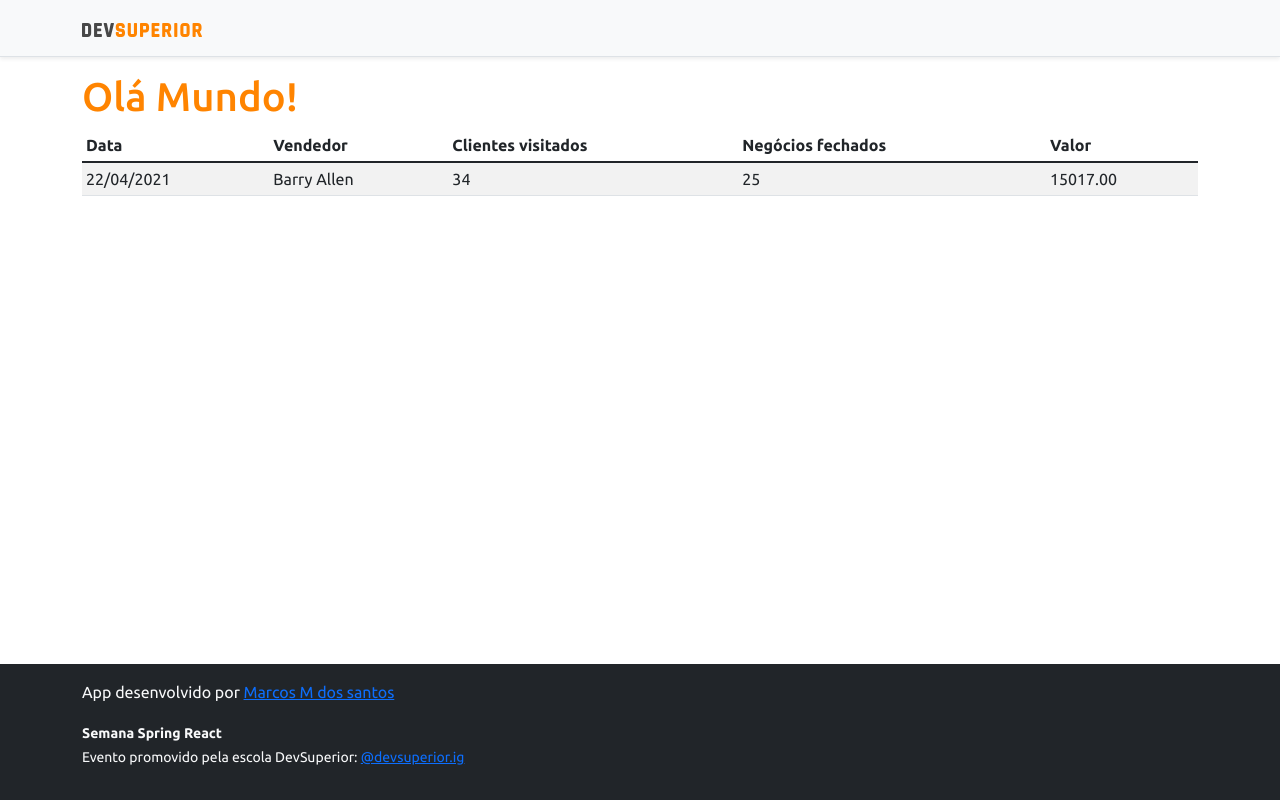
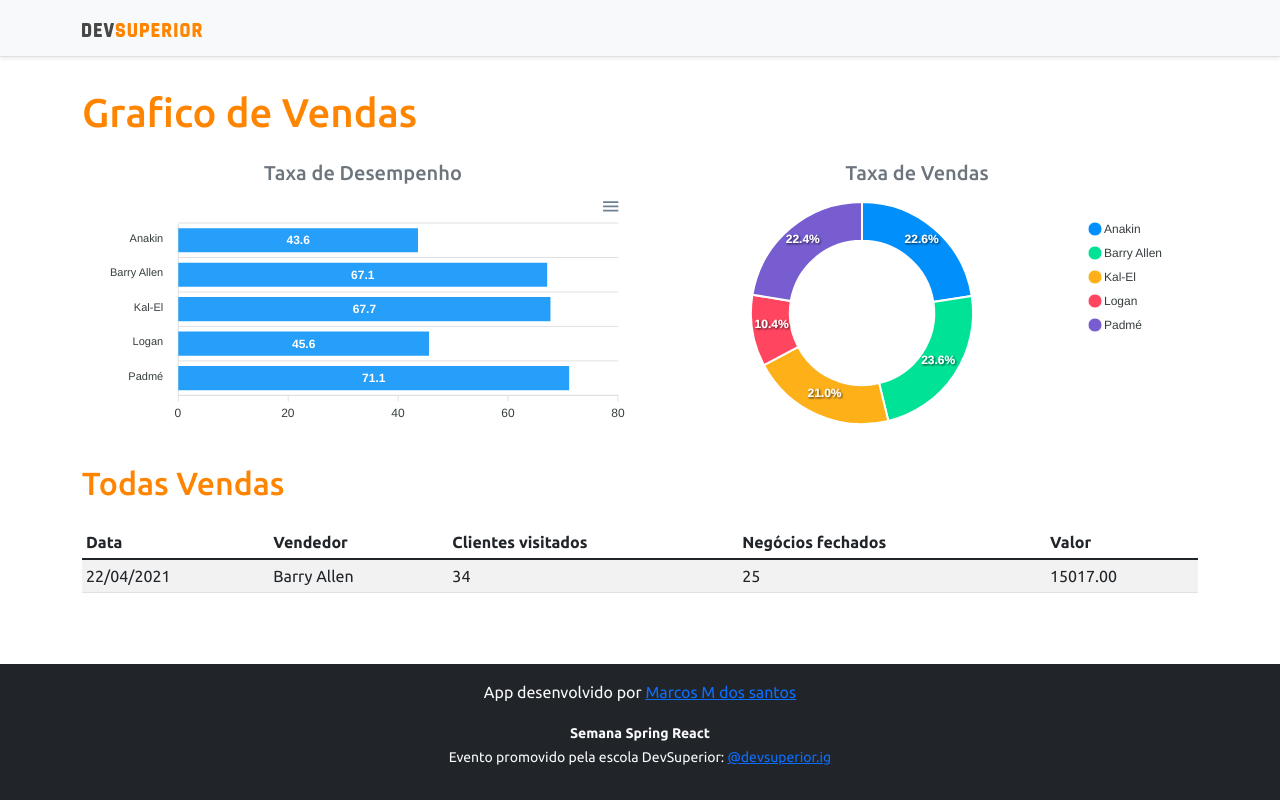
Before and after one commit to marcos1970moreirasantos/projeto-mms-sds5, a React (Create React App) app in the folder frontend-sds-5/: page / in a window 1280 px wide. Built offline with nearby package versions, Linux system fonts and the light colour scheme.

Commit message:
Static charts

```diff
--- a/frontend-sds-5/package.json
+++ b/frontend-sds-5/package.json
@@ -10,8 +10,10 @@
     "@types/node": "^12.0.0",
     "@types/react": "^17.0.0",
     "@types/react-dom": "^17.0.0",
+    "apexcharts": "^3.29.0",
     "bootstrap": "^5.1.3",
     "react": "^17.0.2",
+    "react-apexcharts": "^1.3.9",
     "react-dom": "^17.0.2",
     "react-scripts": "4.0.3",
     "typescript": "^4.1.2",
--- a/frontend-sds-5/src/App.tsx
+++ b/frontend-sds-5/src/App.tsx
@@ -1,5 +1,7 @@
 
+import BarChart from "componentes/BarChart";
 import DataTable from "componentes/DataTable";
+import DonutChart from "componentes/DonutChart";
 import Footer from "componentes/footer";
 import NavBar from "componentes/NavBar";
 
@@ -9,7 +11,28 @@
     <>
       <NavBar />
       <div className="container">
-        <h1 className="text-primary">Olá Mundo!</h1>
+        <h1 className="text-primary py-3">Grafico de Vendas</h1>
+
+        <div className="row px-3">
+          <div className="col-sm-6">
+            <h5 className="text-center text-secondary">Taxa de Desempenho</h5>
+            <BarChart />
+
+          </div>
+
+          <div className="col-sm-6">
+            <h5 className="text-center text-secondary"> Taxa de Vendas</h5>
+            <DonutChart />
+
+          </div>
+
+        </div>
+        <div className="py-3">
+          <h2 className="text-primary">Todas Vendas</h2>
+
+        </div>
+
+
         <DataTable />
       </div>
       <Footer />
--- /dev/null
+++ b/frontend-sds-5/src/componentes/BarChart/index.tsx
@@ -0,0 +1,43 @@
+import Chart from 'react-apexcharts';
+const BarChart=() =>{
+
+    const options = {
+        plotOptions: {
+            bar: {
+                horizontal: true,
+            }
+        },
+    };
+
+    const mockData = {
+        labels: {
+            categories: ['Anakin', 'Barry Allen', 'Kal-El', 'Logan', 'Padmé']
+        },
+        series: [
+            {
+                name: "% Sucesso",
+                data: [43.6, 67.1, 67.7, 45.6, 71.1]
+            }
+        ]
+    };
+
+
+
+
+    return (
+
+        <Chart
+
+        options={{...options, xaxis: mockData.labels}}
+        series={mockData.series}
+        type="bar"
+        height="240"
+
+
+        />
+
+
+    );
+}
+
+export default BarChart;
--- a/frontend-sds-5/src/componentes/DataTable/index.tsx
+++ b/frontend-sds-5/src/componentes/DataTable/index.tsx
@@ -1,4 +1,4 @@
-const DataTable=() =>{
+const DataTable = () => {
     return (
 
         <div className="table-responsive">
--- /dev/null
+++ b/frontend-sds-5/src/componentes/DonutChart/index.tsx
@@ -0,0 +1,32 @@
+import Chart from 'react-apexcharts';
+const DonutChart = () => {
+
+    const mockData = {
+        series: [477138, 499928, 444867, 220426, 473088],
+        labels: ['Anakin', 'Barry Allen', 'Kal-El', 'Logan', 'Padmé']
+    }
+
+    const options = {
+        legend: {
+            show: true
+        }
+    }
+
+
+    return (
+
+        <Chart
+
+            options={{ ...options, labels: mockData.labels }}
+            series={mockData.series}
+            type="donut"
+            height="240"
+
+
+        />
+
+
+    );
+}
+
+export default DonutChart;
--- a/frontend-sds-5/src/componentes/footer/index.tsx
+++ b/frontend-sds-5/src/componentes/footer/index.tsx
@@ -1,6 +1,6 @@
 const Footer =() =>{
     return (
-        <footer className="Footer mt-auto py-3 bg-dark">
+        <footer className="footer mt-auto py-3 bg-dark">
             <div className="container">
                 <p className="text-light">App desenvolvido por <a href="https://github.com/marcos1970moreirasantos" target="_blank" rel="noreferrer">Marcos M dos santos</a></p>
                 <p className="text-light"><small><strong>Semana Spring React</strong><br />
```
Also changed, not shown: 1 other file (tests, documents, lock files or other folders). Lines whose indentation alone changed are shown as unchanged.
